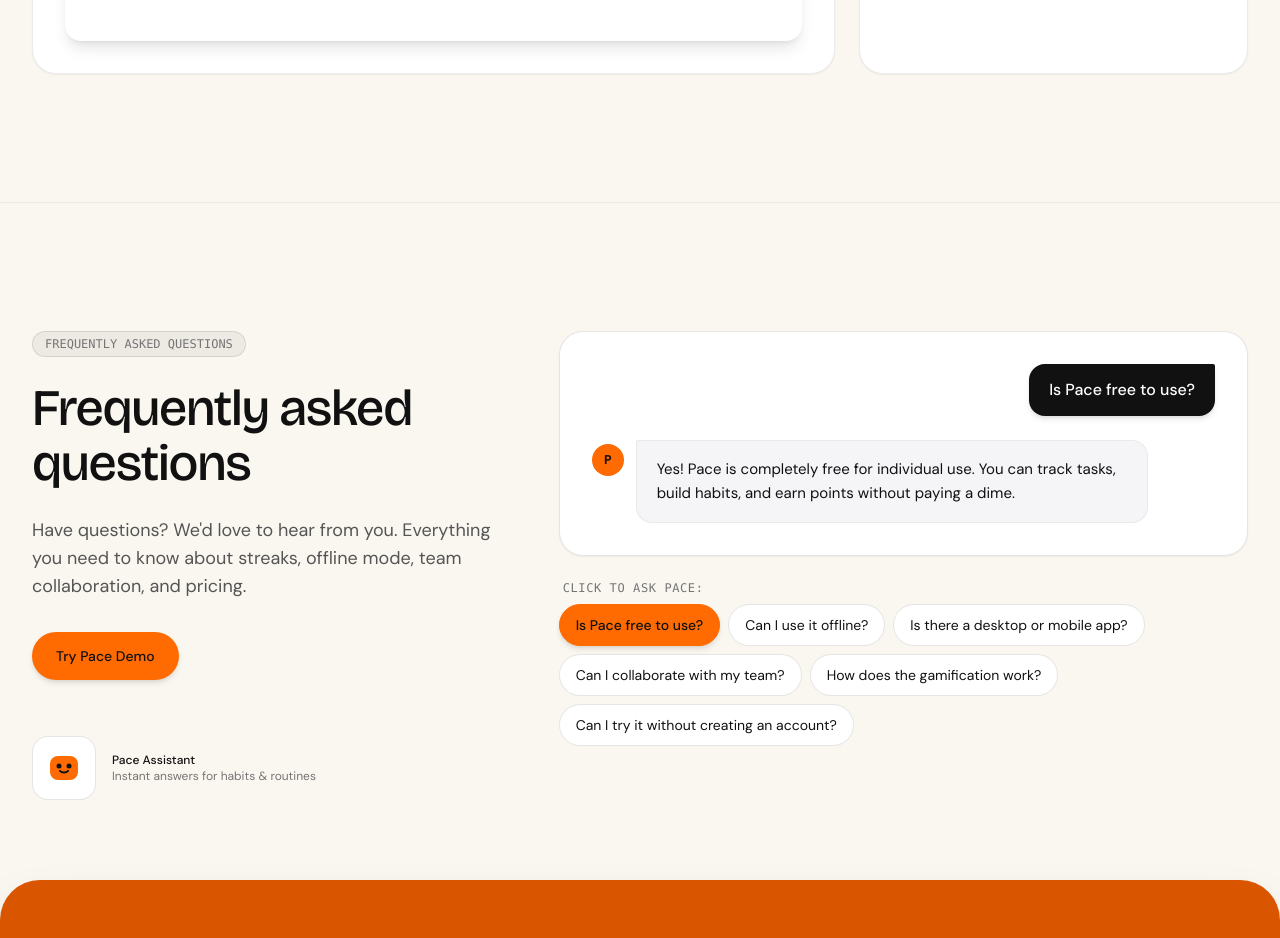
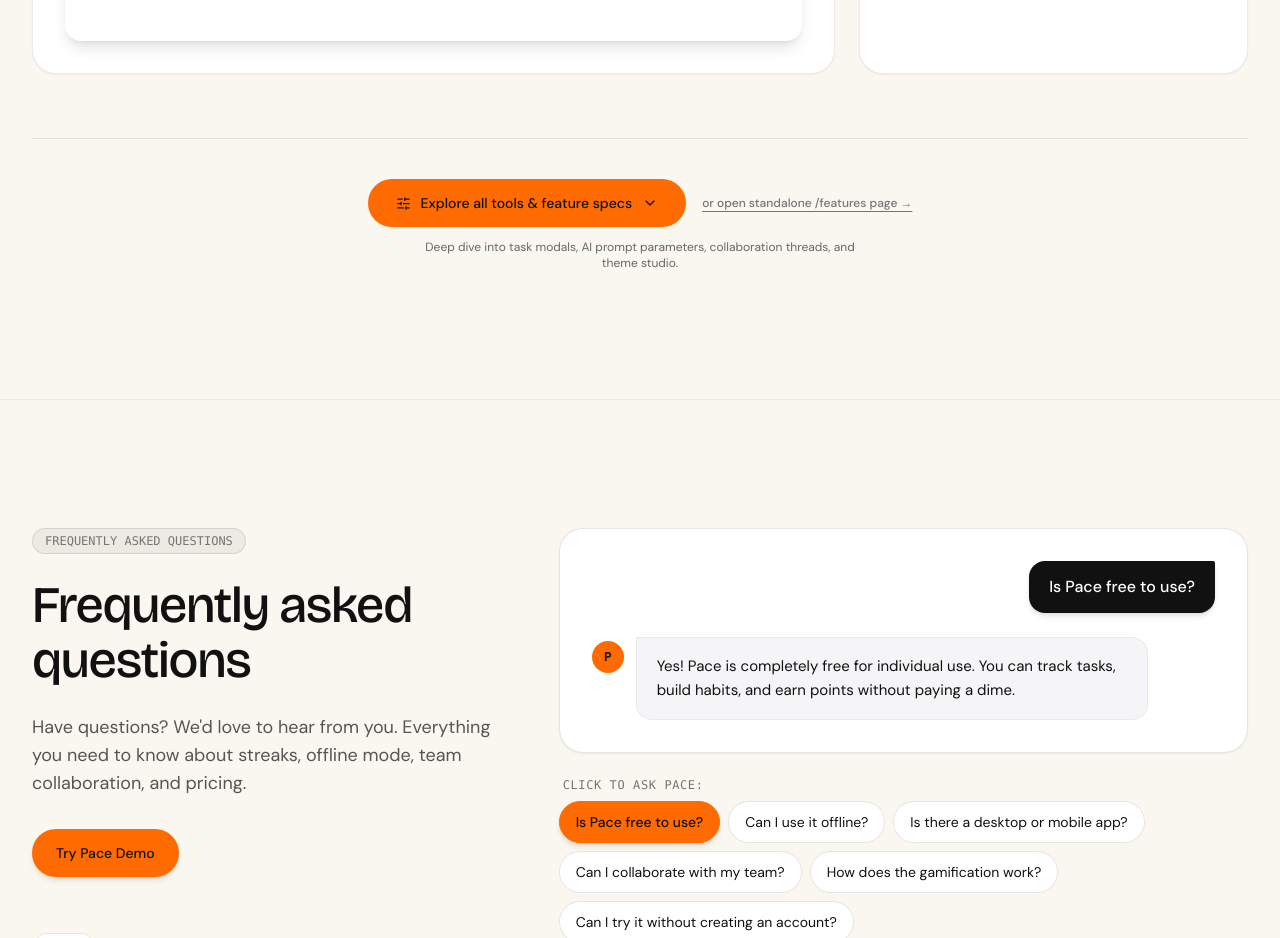
Before and after one commit to Sanketdas05/pace, a React (Vite) app: page / in a window 1280 px wide. Shown: the part 4640-5578 px from the top of the page. Built offline with nearby package versions, Linux system fonts and the light colour scheme; no server answers.

Commit message:
feat: keep 6 detailed tool cards hidden by default with expandable toggle and standalone /features route

```diff
--- a/src/App.jsx
+++ b/src/App.jsx
@@ -17,6 +17,7 @@ const JoinTaskPage = lazy(() => import('./pages/JoinTaskPage'));
 const TaskDetailsPage = lazy(() => import('./pages/TaskDetailsPage'));
 const TermsPage = lazy(() => import('./pages/TermsPage'));
 const PrivacyPage = lazy(() => import('./pages/PrivacyPage'));
+const FeaturesPage = lazy(() => import('./pages/FeaturesPage'));
 const NotFoundPage = lazy(() => import('./pages/NotFoundPage'));
 
 export default function App() {
@@ -57,6 +58,7 @@ export default function App() {
         <Route path="/" element={<LandingPage />} />
         <Route path="/terms" element={<TermsPage />} />
         <Route path="/privacy" element={<PrivacyPage />} />
+        <Route path="/features" element={<FeaturesPage />} />
         <Route
           path="/tasks"
           element={
--- a/src/components/landing/BentoGrid.jsx
+++ b/src/components/landing/BentoGrid.jsx
@@ -1,9 +1,10 @@
 import React, { useState } from 'react';
 import { motion, AnimatePresence } from 'framer-motion';
-import { CheckSquare, BarChart2, Calendar, Smartphone, Download, CheckCircle2, Laptop, Wifi } from 'lucide-react';
+import { CheckSquare, BarChart2, Calendar, Smartphone, Download, CheckCircle2, Laptop, Wifi, SlidersHorizontal, ChevronDown } from 'lucide-react';
+import { Link } from 'react-router-dom';
 import AppWindow from './AppWindow';
 
-export default function BentoGrid({ className = '' }) {
+export default function BentoGrid({ className = '', showAllTools = false, onToggleTools = () => {} }) {
   const [calendarView, setCalendarView] = useState('Month');
 
   return (
@@ -539,6 +540,41 @@ export default function BentoGrid({ className = '' }) {
 
         </div>
 
+        {/* Expandable "Explore all tools" trigger */}
+        <div className="mt-16 pt-10 border-t border-black/10 flex flex-col items-center text-center">
+          <div className="flex flex-col sm:flex-row items-center gap-4">
+            <button
+              type="button"
+              onClick={() => onToggleTools(!showAllTools)}
+              className="group inline-flex items-center gap-2.5 px-7 py-3.5 rounded-full font-medium text-sm transition-all duration-200 active:scale-[0.98] shadow-sm hover:shadow-md cursor-pointer"
+              style={{
+                backgroundColor: showAllTools ? '#111111' : 'var(--lp-accent, #FF6B00)',
+                color: showAllTools ? '#FFFFFF' : 'var(--lp-accent-text, #111111)',
+              }}
+            >
+              <SlidersHorizontal size={15} />
+              <span>{showAllTools ? 'Hide detailed tool breakdown' : 'Explore all tools & feature specs'}</span>
+              <ChevronDown
+                size={16}
+                className={`transition-transform duration-300 ${showAllTools ? 'rotate-180' : ''}`}
+              />
+            </button>
+
+            <Link
+              to="/features"
+              className="text-xs text-ink-3 hover:text-black font-medium underline underline-offset-4 transition-colors"
+            >
+              or open standalone /features page &rarr;
+            </Link>
+          </div>
+
+          <p className="text-xs text-[#666666] mt-3 max-w-md">
+            {showAllTools
+              ? 'Viewing all 6 granular tool specs and modal workflows below.'
+              : 'Deep dive into task modals, AI prompt parameters, collaboration threads, and theme studio.'}
+          </p>
+        </div>
+
       </div>
     </section>
   );
--- a/src/components/landing/WhatItOffers.jsx
+++ b/src/components/landing/WhatItOffers.jsx
@@ -8,11 +8,12 @@ import {
   Terminal,
   ArrowRight,
   ListPlus,
-  SlidersHorizontal
+  SlidersHorizontal,
+  ChevronUp
 } from 'lucide-react';
 import { Link } from 'react-router-dom';
 
-export default function WhatItOffers({ className = '' }) {
+export default function WhatItOffers({ className = '', onCollapse = null }) {
   return (
     <section
       id="features"
@@ -526,7 +527,7 @@ export default function WhatItOffers({ className = '' }) {
 
         </div>
 
-        {/* Bottom CTA Pill */}
+        {/* Bottom CTA Pill & Collapse Trigger */}
         <div
           style={{
             backgroundColor: 'var(--lp-dark-card-bg, #183323)',
@@ -541,6 +542,17 @@ export default function WhatItOffers({ className = '' }) {
               <div className="text-xs text-ink-3">Start with zero setup or sign up for instant team collaboration</div>
             </div>
           </div>
+          <div className="flex items-center gap-3 w-full sm:w-auto">
+            {onCollapse && (
+              <button
+                type="button"
+                onClick={onCollapse}
+                className="w-full sm:w-auto h-11 px-5 rounded-full text-xs font-semibold bg-white/10 hover:bg-white/15 text-white transition-all flex items-center justify-center gap-1.5 border border-white/10 cursor-pointer"
+              >
+                <span>Hide detailed tools</span>
+                <ChevronUp size={14} />
+              </button>
+            )}
             <Link
               to="/login"
               style={{
@@ -550,9 +562,10 @@ export default function WhatItOffers({ className = '' }) {
               }}
               className="w-full sm:w-auto h-11 px-6 rounded-full text-sm font-medium hover:opacity-90 flex items-center justify-center gap-2 shadow-sm flex-shrink-0"
             >
-            <span>Launch Workspace</span>
+              <span>Try Pace Free</span>
               <ArrowRight size={15} />
             </Link>
+          </div>
         </div>
 
       </div>
--- /dev/null
+++ b/src/pages/FeaturesPage.jsx
@@ -0,0 +1,34 @@
+// src/pages/FeaturesPage.jsx
+import React from 'react';
+import { Link } from 'react-router-dom';
+import { ArrowLeft } from 'lucide-react';
+import WhatItOffers from '../components/landing/WhatItOffers';
+import PaceLogo from '../components/landing/PaceLogo';
+import Footer from '../components/landing/Footer';
+
+export default function FeaturesPage() {
+  return (
+    <div className="min-h-screen bg-[#0E1312] text-white flex flex-col justify-between selection:bg-[#FF6B00]/30 overflow-x-hidden font-sans">
+      {/* Top Header */}
+      <header className="w-full max-w-6xl mx-auto px-6 py-6 flex items-center justify-between">
+        <Link to="/" className="group">
+          <PaceLogo />
+        </Link>
+        <Link
+          to="/"
+          className="flex items-center gap-2 text-sm text-white/70 hover:text-white transition-colors py-2 px-3.5 rounded-xl hover:bg-white/5 border border-white/10"
+        >
+          <ArrowLeft size={16} />
+          <span>Back to Home</span>
+        </Link>
+      </header>
+
+      {/* Main Full Feature Cards */}
+      <main className="flex-1">
+        <WhatItOffers />
+      </main>
+
+      <Footer />
+    </div>
+  );
+}
--- a/src/pages/LandingPage.jsx
+++ b/src/pages/LandingPage.jsx
@@ -1,5 +1,6 @@
-import React from 'react';
+import React, { useState } from 'react';
 import { Navigate } from 'react-router-dom';
+import { motion, AnimatePresence } from 'framer-motion';
 import { useAuth } from '../context/AuthContext';
 import { useTheme } from '../context/ThemeContext';
 import { LANDING_THEMES } from '../config/landingThemes';
@@ -8,12 +9,14 @@ import Hero from '../components/landing/Hero';
 import ThemesPanel from '../components/landing/ThemesPanel';
 import OctopusFlowchart from '../components/landing/OctopusFlowchart';
 import BentoGrid from '../components/landing/BentoGrid';
+import WhatItOffers from '../components/landing/WhatItOffers';
 import FaqSection from '../components/landing/FaqSection';
 import Footer from '../components/landing/Footer';
 
 export default function LandingPage() {
   const { currentUser, authLoading } = useAuth();
   const { activeThemeId } = useTheme();
+  const [showAllTools, setShowAllTools] = useState(false);
 
   if (authLoading) return null;
   if (currentUser) return <Navigate to="/tasks" replace />;
@@ -97,7 +100,20 @@ export default function LandingPage() {
         <Hero />
         <ThemesPanel />
         <OctopusFlowchart />
-        <BentoGrid />
+        <BentoGrid showAllTools={showAllTools} onToggleTools={setShowAllTools} />
+        <AnimatePresence>
+          {showAllTools && (
+            <motion.div
+              initial={{ opacity: 0, height: 0 }}
+              animate={{ opacity: 1, height: 'auto' }}
+              exit={{ opacity: 0, height: 0 }}
+              transition={{ duration: 0.45, ease: [0.16, 1, 0.3, 1] }}
+              className="overflow-hidden"
+            >
+              <WhatItOffers onCollapse={() => setShowAllTools(false)} />
+            </motion.div>
+          )}
+        </AnimatePresence>
         <FaqSection />
       </main>
       <Footer />
```
Lines whose indentation alone changed are shown as unchanged.
